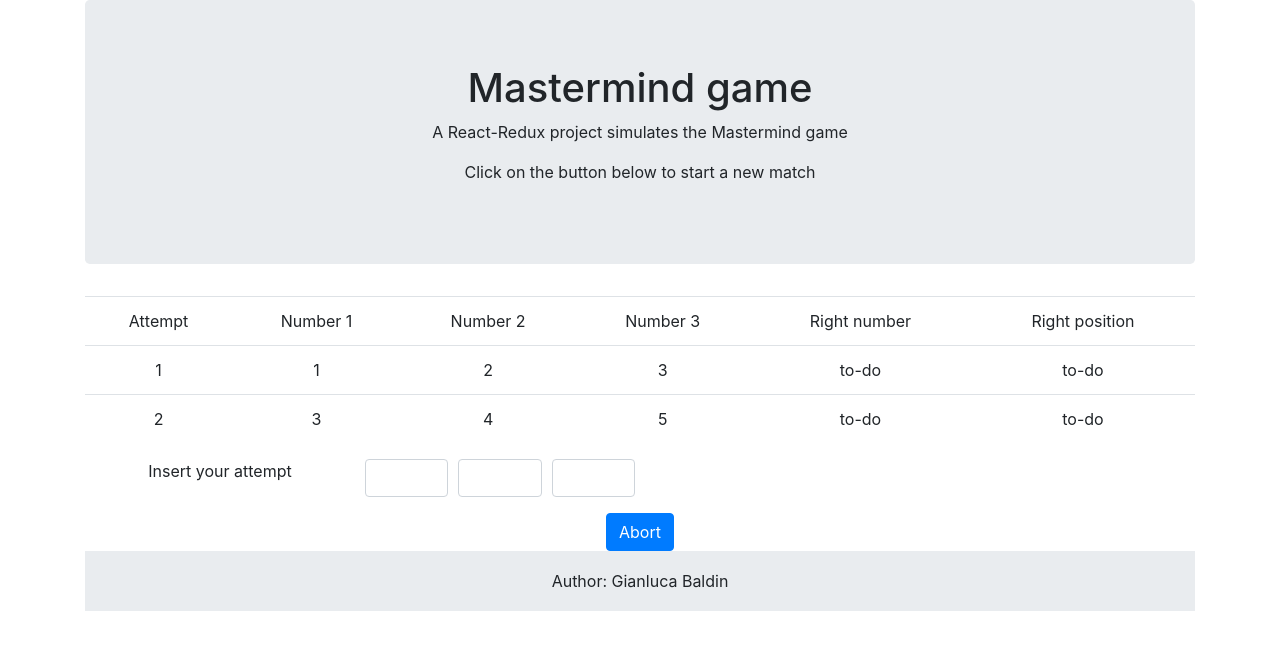
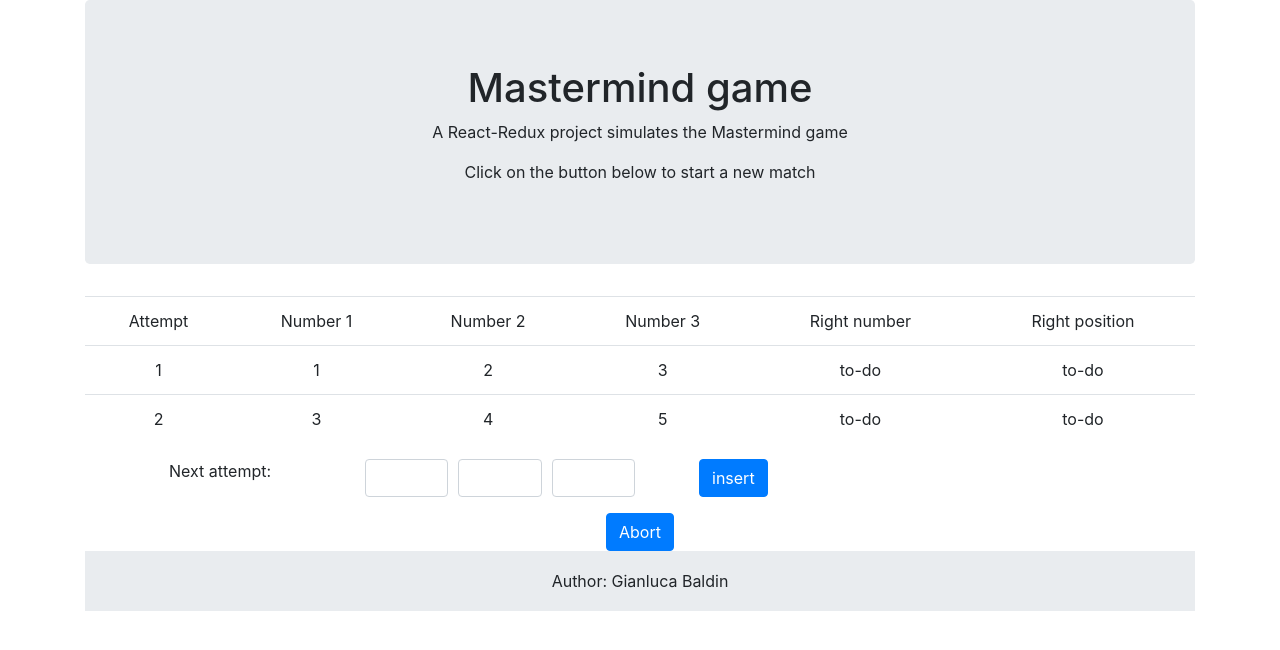
Before and after one commit to gianlucabaldin/mastermind, a React (Create React App) app: page / in a window 1280 px wide. Both pictures are taken after a click on the button "Start". Shown: the top 650 px of the page. Built offline with nearby package versions, Linux system fonts and the light colour scheme.

Commit message:
added insert attempt (dummy)

```diff
--- a/src/components/Attempt.jsx
+++ b/src/components/Attempt.jsx
@@ -1,23 +1,28 @@
 import React from "react";
 import { Col, Button, Form } from "react-bootstrap";
 import { connect } from "react-redux";
-import { abort } from "../store/actions/mastermindActions";
+import { abort, insertAttempt } from "../store/actions/mastermindActions";
 import PropTypes from "prop-types";
 
-const Attempt = ({abort}) => (
+const Attempt = ({ abort, insertAttempt }) => (
   <Form>
     <Form.Row>
       <Form.Group as={Col} xs={3} controlId="formGridEmail">
-        <Form.Label>Insert your attempt</Form.Label>
+        <Form.Label>Next attempt:</Form.Label>
       </Form.Group>
       <Form.Group as={Col} xs={1} controlId="formGridEmail">
-        <Form.Control type="text"/>
+        <Form.Control type="text" />
       </Form.Group>
       <Form.Group as={Col} xs={1} controlId="formGridEmail">
-        <Form.Control type="text"/>
+        <Form.Control type="text" />
       </Form.Group>
       <Form.Group as={Col} xs={1} controlId="formGridEmail">
-        <Form.Control type="text"/>
+        <Form.Control type="text" />
+      </Form.Group>
+      <Form.Group as={Col} xs={2} controlId="formGridEmail">
+        <Button variant="primary" onClick={() => insertAttempt([9,9,9])}>
+          insert
+        </Button>
       </Form.Group>
     </Form.Row>
     <Button variant="primary" onClick={() => abort()}>
@@ -26,13 +31,12 @@ const Attempt = ({abort}) => (
   </Form>
 );
 
-
 // const mapStateToProps = ({ reducer }) => ({
 //   playing: reducer.playing
 // });
 
 const mapDispatchToProps = {
-  // start,
+  insertAttempt,
   abort
 };
 
--- a/src/store/actions/mastermindActions.js
+++ b/src/store/actions/mastermindActions.js
@@ -2,6 +2,7 @@ import {
   START,
   ATTEMPT,
   ABORT,
+  INSERT_ATTEMPT,
   TOGGLE_MODAL
 } from "../consts/mastermindConsts";
 
@@ -17,6 +18,11 @@ export const abort = () => ({
   type: ABORT
 });
 
+export const insertAttempt = (newAttempt) => ({
+  type: INSERT_ATTEMPT,
+  payload: newAttempt
+});
+
 export const toggleVisibilty = () => ({
   type: TOGGLE_MODAL
 });
--- a/src/store/consts/mastermindConsts.js
+++ b/src/store/consts/mastermindConsts.js
@@ -1,4 +1,5 @@
 export const START = 'START'
 export const ATTEMPT = 'ATTEMPT'
+export const INSERT_ATTEMPT = 'INSERT_ATTEMPT'
 export const ABORT = 'ABORT'
 export const TOGGLE_MODAL = 'TOGGLE_MODAL'
--- a/src/store/reducers/mastermindReducer.js
+++ b/src/store/reducers/mastermindReducer.js
@@ -2,6 +2,7 @@ import {
   START,
   ATTEMPT,
   ABORT,
+  INSERT_ATTEMPT,
   TOGGLE_MODAL
 } from "../consts/mastermindConsts";
 import { getRandomTriad } from "../../shared/attempts";
@@ -35,6 +36,11 @@ export const reducer = (state = initialState, action) => {
       return {
         ...initialState
       };
+    case INSERT_ATTEMPT:
+      return {
+        ...state,
+        attempts: state.attempts.concat([action.payload])
+      };
     case TOGGLE_MODAL: {
       return {
         ...state,
```
